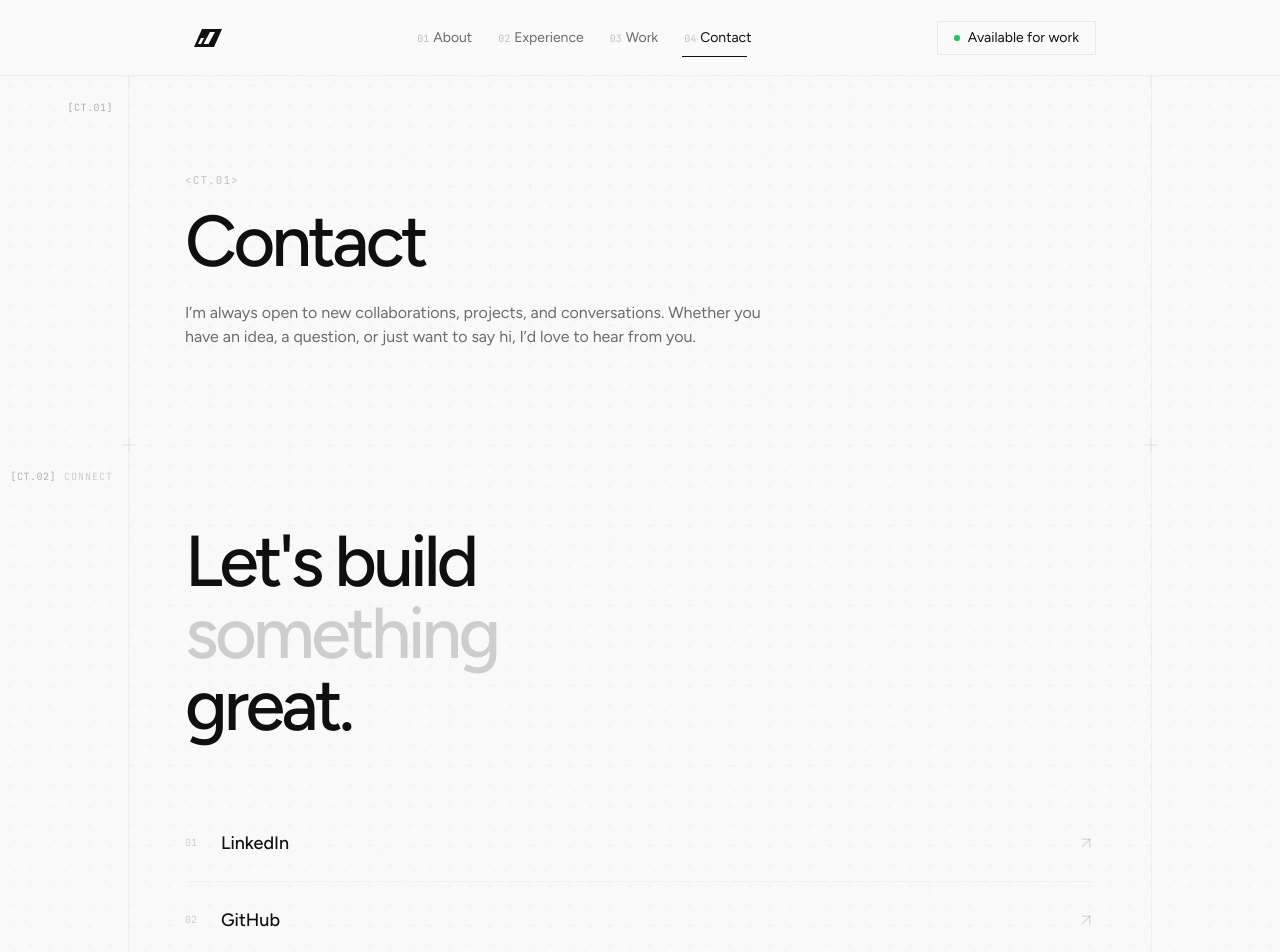
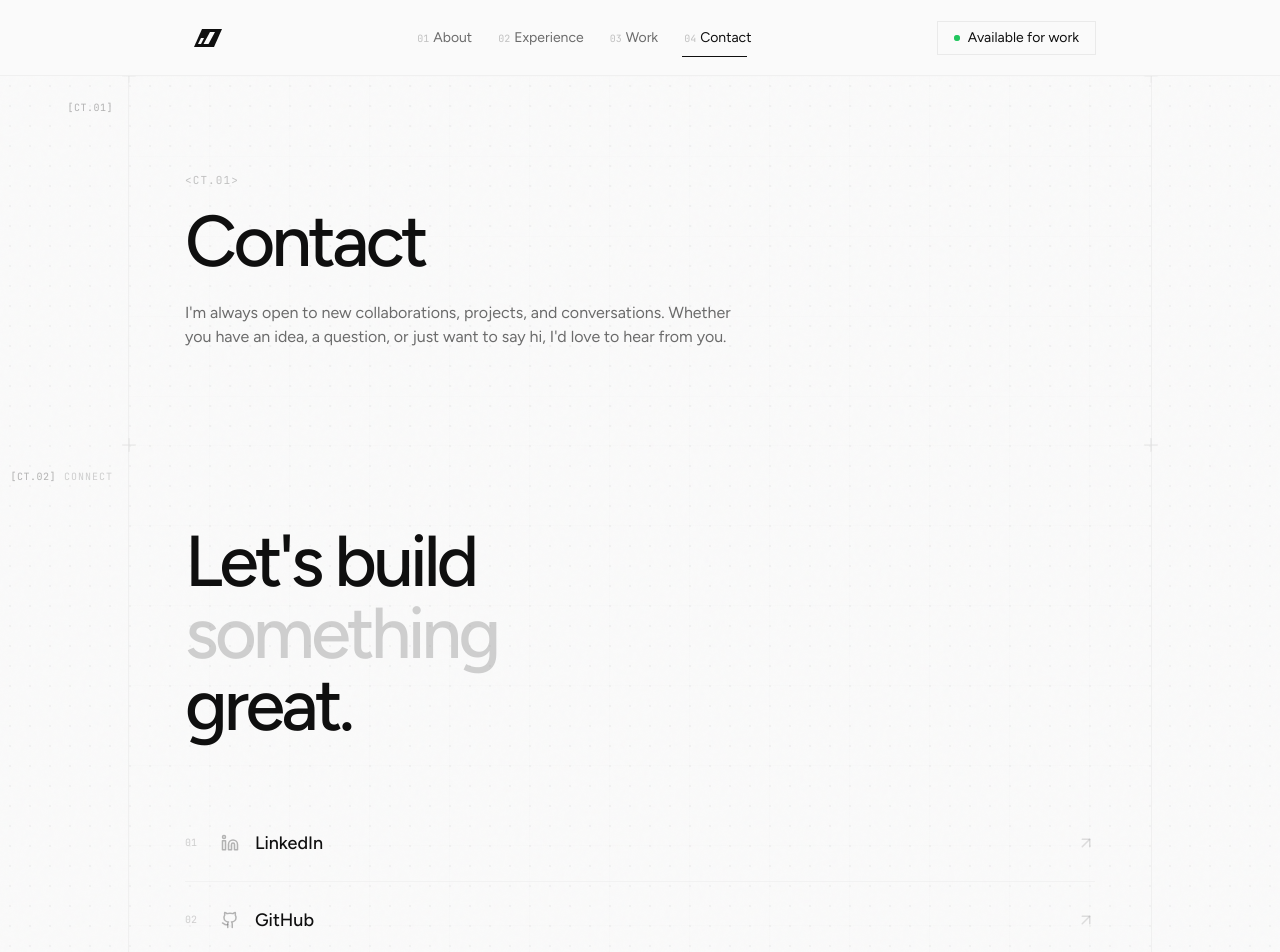
Before and after one commit to gnatnib/portfolio, a Next.js app: page /contact in a window 1280 px wide. Shown: the top 952 px of the page. Built offline with nearby package versions, Linux system fonts and the light colour scheme.

Commit message:
feat: add contact icons

```diff
--- a/app/contact/page.tsx
+++ b/app/contact/page.tsx
@@ -5,14 +5,14 @@ import HeroSection from "@/components/HeroSection";
 import { Section } from "@/components/Section";
 import ViewAnimation from "@/components/ViewAnimation";
 import { motion } from "framer-motion";
-import { ArrowUpRight } from "lucide-react";
+import { ArrowUpRight, Linkedin, Github, Twitter, Instagram, Mail } from "lucide-react";
 
 const contactLinks = [
-  { name: "LinkedIn", link: "https://linkedin.com/in/bintangsyafrian", marker: "01" },
-  { name: "GitHub", link: "https://github.com/gnatnib", marker: "02" },
-  { name: "X (Twitter)", link: "https://x.com/bintsora", marker: "03" },
-  { name: "Instagram", link: "https://instagram.com/bintwang", marker: "04" },
-  { name: "Email", link: "mailto:bintang.syafrian@gmail.com", marker: "05" },
+  { name: "LinkedIn", link: "https://linkedin.com/in/bintangsyafrian", marker: "01", icon: Linkedin },
+  { name: "GitHub", link: "https://github.com/gnatnib", marker: "02", icon: Github },
+  { name: "X (Twitter)", link: "https://x.com/bintsora", marker: "03", icon: Twitter },
+  { name: "Instagram", link: "https://instagram.com/bintwang", marker: "04", icon: Instagram },
+  { name: "Email", link: "mailto:bintang.syafrian@gmail.com", marker: "05", icon: Mail },
 ];
 
 export default function ContactPage() {
@@ -21,7 +21,7 @@ export default function ContactPage() {
       <HeroSection
         title="Contact"
         sectionNumber="CT.01"
-        description="I’m always open to new collaborations, projects, and conversations. Whether you have an idea, a question, or just want to say hi, I’d love to hear from you."
+        description="I'm always open to new collaborations, projects, and conversations. Whether you have an idea, a question, or just want to say hi, I'd love to hear from you."
       />
 
       <Section sectionNumber="CT.02" label="Connect">
@@ -50,7 +50,9 @@ export default function ContactPage() {
             viewport={{ once: true }}
           >
             <div className="divide-y divide-border/30">
-              {contactLinks.map((item, i) => (
+              {contactLinks.map((item) => {
+                const Icon = item.icon;
+                return (
                   <motion.div
                     key={item.name}
                     whileHover={{ x: 8 }}
@@ -65,6 +67,10 @@ export default function ContactPage() {
                         <span className="font-mono-accent text-[10px] text-muted-foreground/30 w-5">
                           {item.marker}
                         </span>
+                        <Icon
+                          size={18}
+                          className="text-muted-foreground/50 group-hover:text-foreground transition-colors duration-200"
+                        />
                         <span className="text-base sm:text-lg font-medium group-hover:text-muted-foreground transition-colors">
                           {item.name}
                         </span>
@@ -75,7 +81,8 @@ export default function ContactPage() {
                       />
                     </Link>
                   </motion.div>
-              ))}
+                );
+              })}
             </div>
           </ViewAnimation>
 
```
Lines whose indentation alone changed are shown as unchanged.
